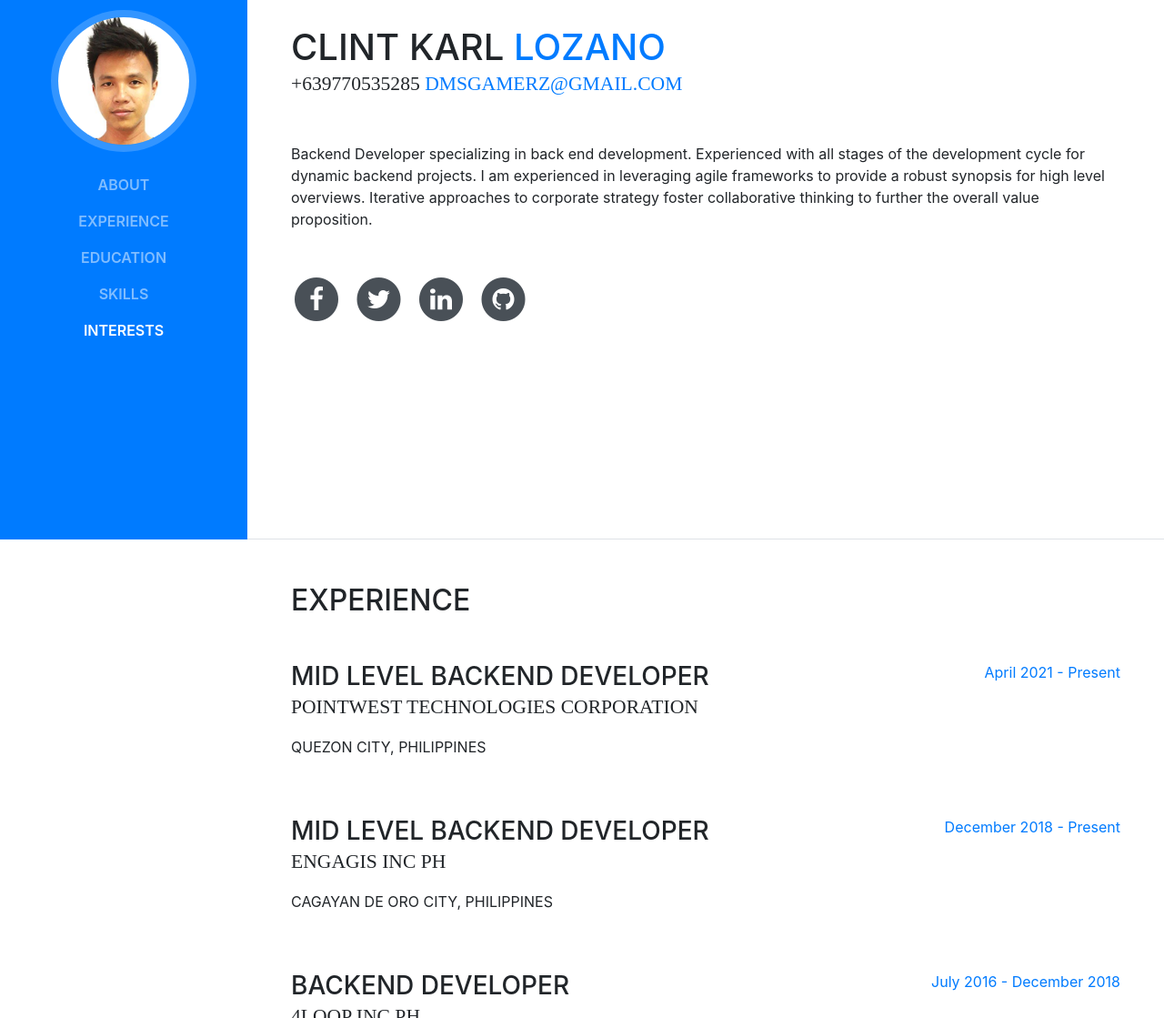
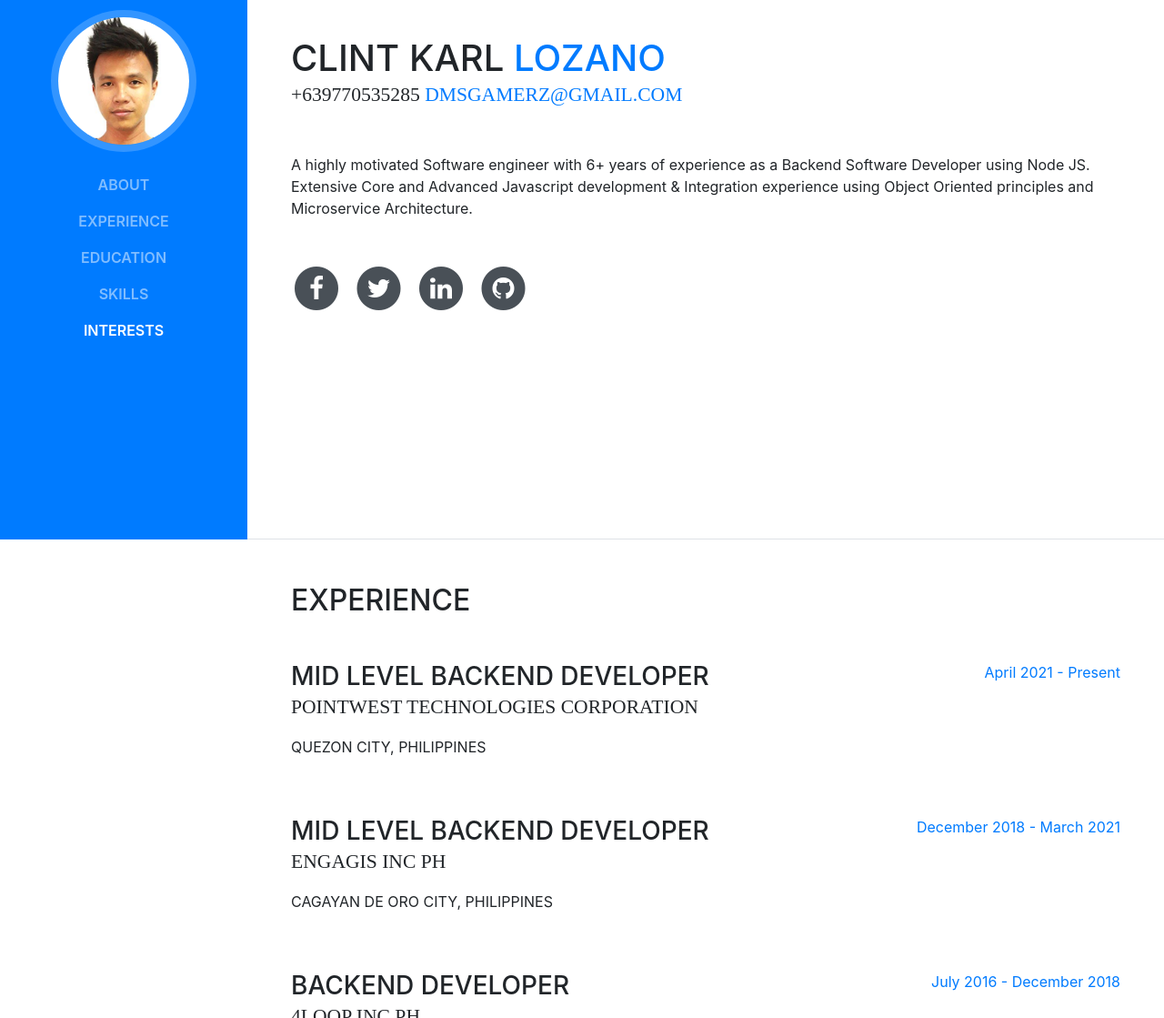
Before and after one commit to clintekzdi21/clintekzdi21.github.io, a website with bundled scripts: page portfolio/index.html in a window 1280 px wide. Shown: the part 207-1326 px from the top of the page at 91% size. Built offline with nearby package versions, Linux system fonts and the light colour scheme; a web font is replaced by a local one.

Commit message:
Update index.html
update jobs, abouts

```diff
--- a/portfolio/index.html
+++ b/portfolio/index.html
@@ -71,7 +71,7 @@
           <div class="subheading mb-5">+639770535285
             <a href="mailto:name@email.com">dmsgamerz@gmail.com</a>
           </div>
-          <p class="mb-5">Backend Developer specializing in back end development. Experienced with all stages of the development cycle for dynamic backend projects. I am experienced in leveraging agile frameworks to provide a robust synopsis for high level overviews. Iterative approaches to corporate strategy foster collaborative thinking to further the overall value proposition.</p>
+          <p class="mb-5">A highly motivated Software engineer with 6+ years of experience as a Backend Software Developer using Node JS. Extensive Core and Advanced Javascript development & Integration experience using Object Oriented principles and Microservice Architecture.</p>
           <ul class="list-inline list-social-icons mb-0">
             <li class="list-inline-item">
               <a href="https://www.facebook.com/clintekzdi">
@@ -131,7 +131,7 @@
               <p>CAGAYAN DE ORO CITY, PHILIPPINES</p>
             </div>
             <div class="resume-date text-md-right">
-              <span class="text-primary">December 2018 - Present</span>
+              <span class="text-primary">December 2018 - March 2021</span>
             </div>
           </div>
 
```
